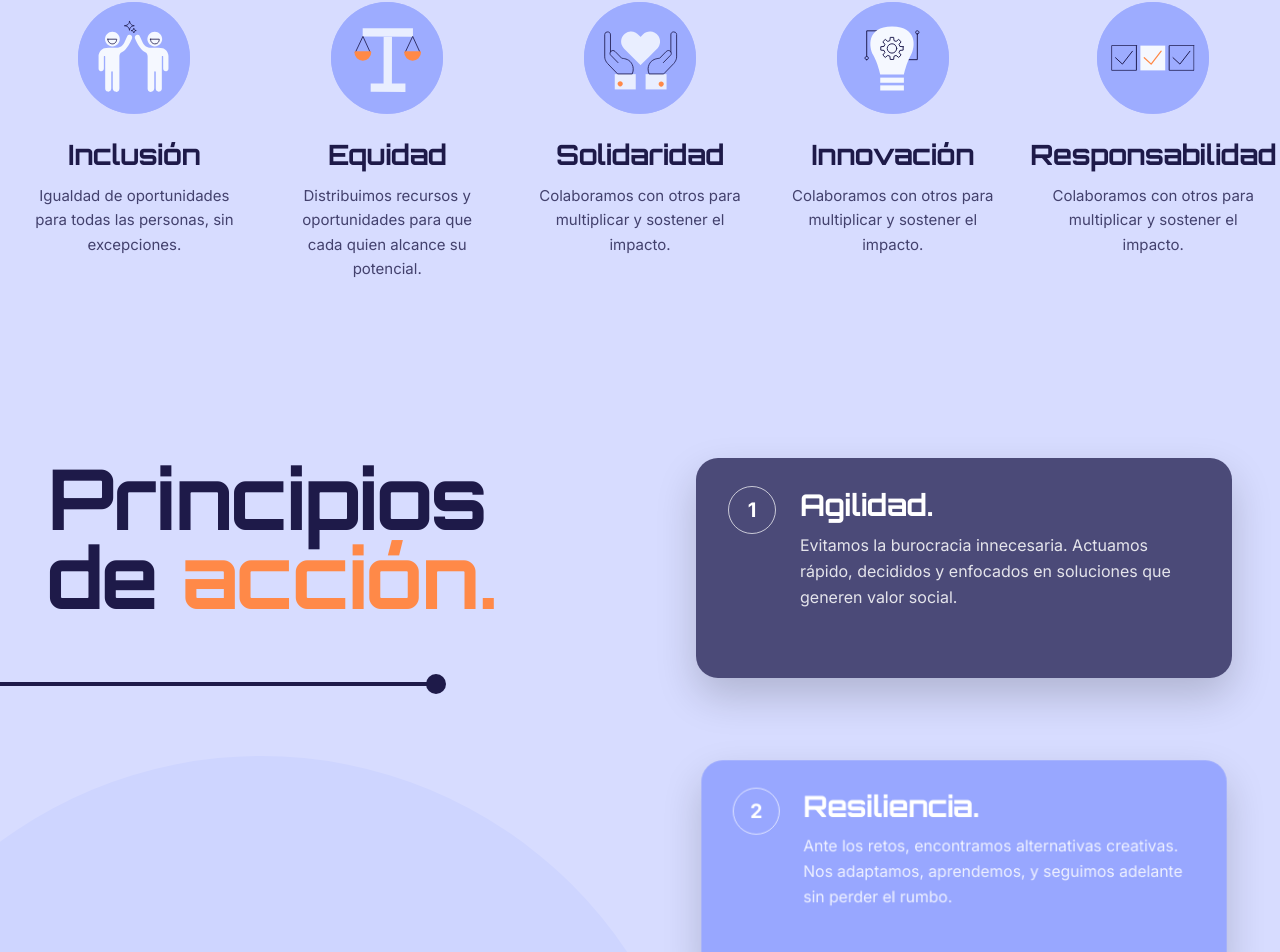
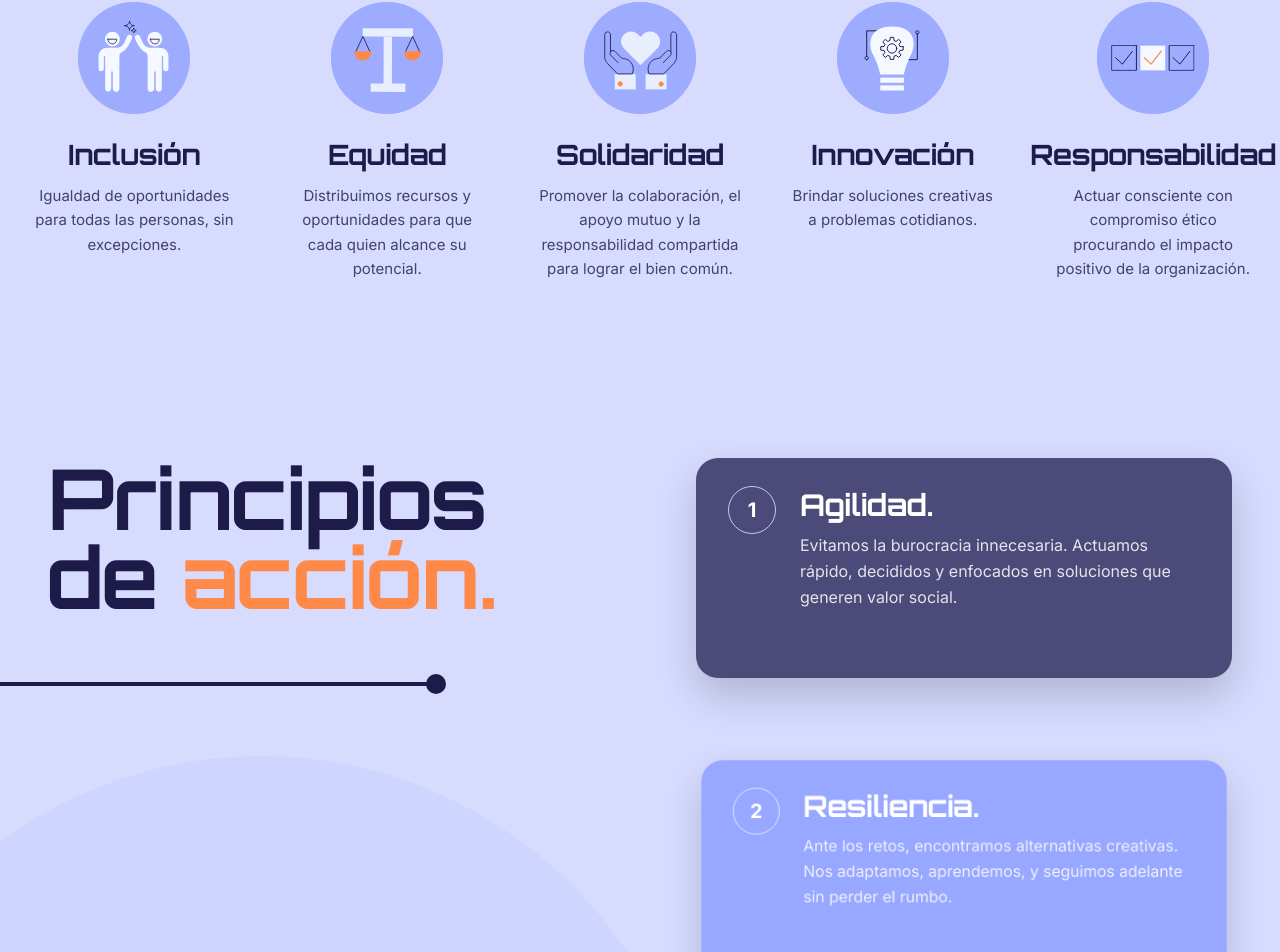
Before and after one commit to torozcodli/DemocratizamosWeb, a Next.js app: page /nosotros in a window 1280 px wide. Shown: the part 2435-3387 px from the top of the page. Built offline with nearby package versions, Linux system fonts and the light colour scheme; no server answers; a web font is replaced by a local one.

Commit message:
add text to valores section

```diff
--- a/src/components/nosotros/ValoresSection.tsx
+++ b/src/components/nosotros/ValoresSection.tsx
@@ -14,17 +14,17 @@ const values = [
   {
     title: 'Solidaridad',
     icon: '/solar/icons/SolidaridadValor.svg',
-    description: 'Colaboramos con otros para multiplicar y sostener el impacto.'
+    description: 'Promover la colaboración, el apoyo mutuo y la responsabilidad compartida para lograr el bien común.',
   },
   {
     title: 'Innovación',
     icon: '/solar/icons/InnovacionValor.svg',
-    description: 'Colaboramos con otros para multiplicar y sostener el impacto.'
+    description: 'Brindar soluciones creativas a problemas cotidianos.',
   },
   {
     title: 'Responsabilidad',
     icon: '/solar/icons/ResponsabilidadValor.svg',
-    description: 'Colaboramos con otros para multiplicar y sostener el impacto.'
+    description: 'Actuar consciente con compromiso ético procurando el impacto positivo de la organización.',
   },
 ];
 
```
